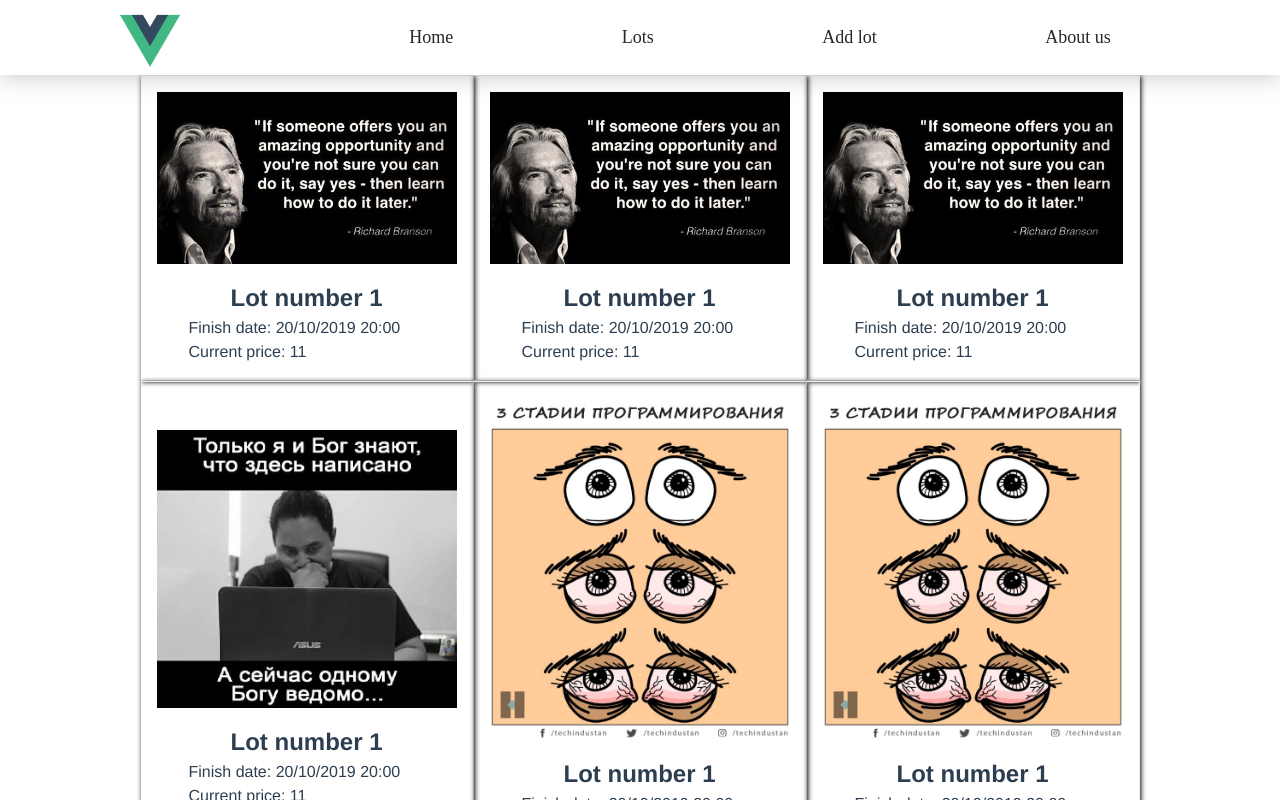
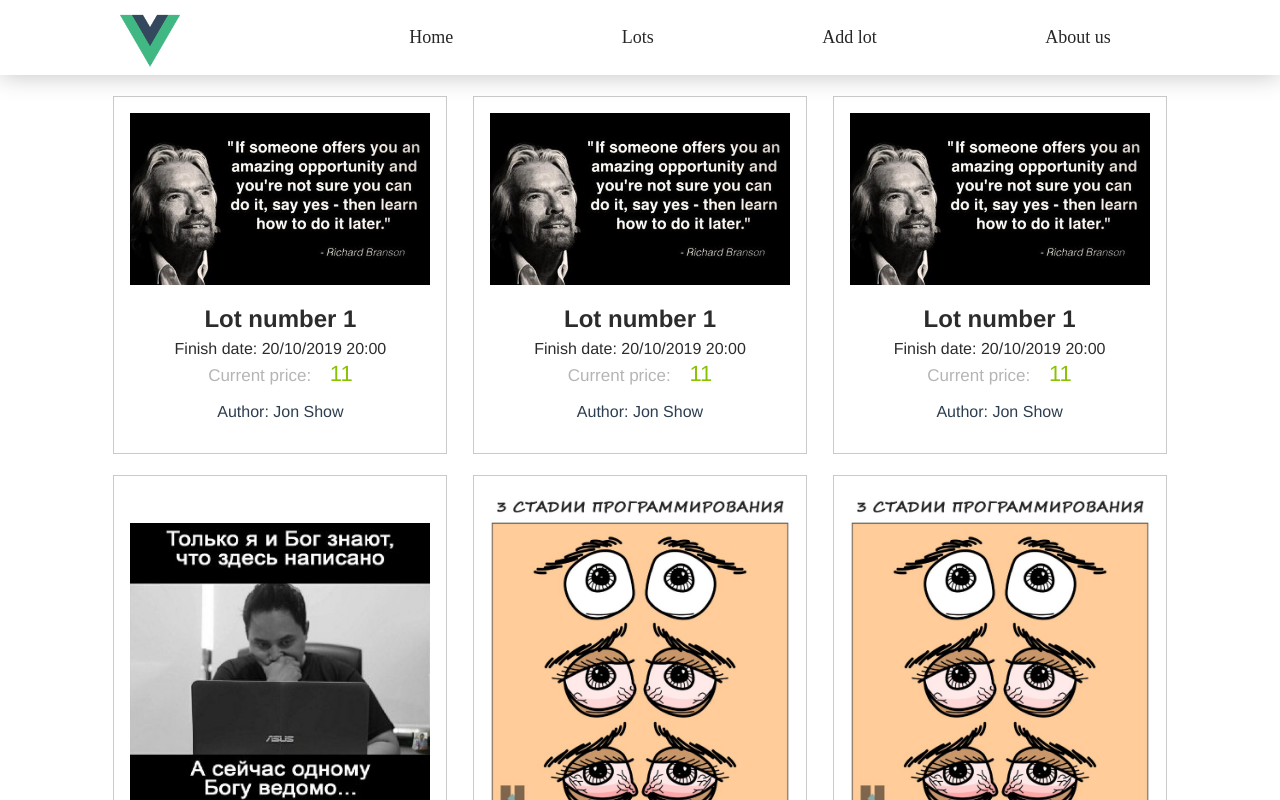
Before and after one commit to vladislavovuch/auction, a Vue app: page /auction in a window 1280 px wide. Shown: the top 800 px of the page. Built offline with nearby package versions, Linux system fonts and the light colour scheme.

Commit message:
new layout for lots preview

```diff
--- /dev/null
+++ b/database.json
@@ -0,0 +1,59 @@
+{
+    "lotsShortList": [
+        {
+            "id": "1",
+            "img": {
+                "url": "static/brandson.jpg",
+                "alt": "Lot`s image - ancient coin"
+            },
+            "description": {
+                "title": "Lot number 1",
+                "finishDate": "20/10/2019 20:00",
+                "price": 11,
+                "author": "Jon Show"
+            }
+        }
+    ],
+    "lotsDetails": [
+        {
+            "id": "1",
+            "title": "Lot number 1",
+            "img": {
+                "url": "static/true_story.jpg",
+                "alt": "lot number 1"
+            },
+            "description":"Lorem ipsum dolor sit amet, consectetur adipisicing elit. Autem quos rerum similique veniam! Ab, delectus dolores facilis id laudantium omnis repellat rerum sapiente sint sit soluta, totam unde vero voluptatem?",
+            "price": 11,
+            "min_rate": 10,
+            "finishDate": "20/10/2019 20:00",
+            "author": {
+                "name": "Jon Show",
+                "contacts": {
+                    "email": "12345crazysailer@gmail.com",
+                    "phoneNumber": "+380969913199"
+                }
+            }
+        },
+        {
+            "id": "2",
+            "title": "Lot number 1",
+            "img": {
+                "url": "static/true_story.jpg",
+                "alt": "lot number 1"
+            },
+            "description":"Lorem ipsum dolor sit amet, consectetur adipisicing elit. Autem quos rerum similique veniam! Ab, delectus dolores facilis id laudantium omnis repellat rerum sapiente sint sit soluta, totam unde vero voluptatem?",
+            "price": 11,
+            "min_rate": 10,
+            "finishDate": "20/10/2019 20:00",
+            "author": {
+                "name": "Jon Show",
+                "contacts": {
+                    "email": "12345crazysailer@gmail.com",
+                    "phoneNumber": "+380969913199"
+                }
+            }
+        }
+
+
+    ]
+}
--- a/package.json
+++ b/package.json
@@ -4,10 +4,12 @@
     "private": true,
     "scripts": {
         "serve": "vue-cli-service serve",
-    "build": "vue-cli-service build"
+        "build": "vue-cli-service build",
+        "server": "json-server --watch database.json"
     },
     "dependencies": {
         "core-js": "^2.6.5",
+        "json-server": "^0.14.2",
         "vue": "^2.6.10",
         "vue-router": "^3.0.3",
         "vuex": "^3.0.1"
--- a/src/components/LotPreview/index.vue
+++ b/src/components/LotPreview/index.vue
@@ -8,15 +8,20 @@
             <!--<img src="../../assets/stages.jpg" :alt="user.img.alt">-->
         </div>
         <div class="description">
-            <h2>
+            <h2 class="lot_name">
                 {{user.description.title}}
             </h2>
             <p class="finish_date">
                 Finish date: {{user.description.finishDate}}
             </p>
-            <p class="price">
-                Current price: {{user.description.price}}
-            </p>
+            <div class="price_wrap">
+                <span class="price_title">
+                    Current price:
+                </span>
+                <span class="price">
+                   {{user.description.price}}
+                </span>
+            </div>
             <!--<a :href="'/lot-details' + user.id" @click.prevent="">
                 Details >>
             </a>-->
@@ -62,27 +67,20 @@
     .lot_preview {
         width: 100%;
         max-width: 300px;
-        /*border: 1px solid black;*/
+        margin: 1.3rem .8rem 0;
+        border: 1px solid #cacaca;
         display: flex;
-        border-top: 1px solid #ededed;
-        border-bottom: 1px solid #ededed;
-        border-right: 1px solid #ededed;
         padding: 1rem;
         flex-direction: column;
-        /*margin: .1rem .1rem 0;*/
-        position: relative;
         justify-content: center;
-        -webkit-box-shadow: 1px 1px #000;
-        -moz-box-shadow: 1px 1px #000;
-        box-shadow: 1px 1px 5px #000;
+        transition: .3s;
 
         &:hover {
             cursor: pointer;
-
-            .author {
-                /*display: block;*/
-                opacity: 1;
-            }
+            border-color: #89c202;
+            -webkit-box-shadow: 0px 0px 13px 0px #a8a8a8;
+            -moz-box-shadow: 0px 0px 13px 0px #a8a8a8;
+            box-shadow: 0px 0px 13px 0px #a8a8a8;
 
             .lot_image {
                 img {
@@ -114,38 +112,51 @@
     .description {
         width: 100%;
         margin-top: 1rem;
-
-        h2 {
-            line-height: 1.5em;
-            clear: both;
-        }
-
-        p {
-            text-align: left;
-            line-height: 1.5em;
-            padding-left: 2rem;
-            clear: both;
-        }
-
-        a {
-            float: right;
-        }
     }
 
+
+    .lot_name {
+        line-height: 1.5em;
+        color: #2c2c2c;
+    }
+
+    .finish_date {
+        text-align: center;
+        line-height: 1.5em;
+        color: #2c2c2c;
+    }
+
+    .price__wrap {
+        width: 100%;
+        display: flex;
+        justify-content: center;
+        align-items: center;
+    }
+
+    .price_title {
+        color: #b5b5b5;
+        font-size: 17px;
+        font-weight: 400;
+        margin-right: 14px;
+    }
+
+    .price {
+        color: #89c202;
+        font-size: 22px;
+        font-weight: 400;
+    }
+
+
+
+
     .author {
-        position: absolute;
-        bottom: -2rem;
         /*display: none;*/
         padding: 1rem 0;
         text-align: center;
-        width: calc(100% - 2rem);
+        /*width: 100%;*/
+        // margin-left: -1rem;
         z-index: 2;
-        opacity: 0;
-        -webkit-transition: all .3s;
-        -moz-transition: all .3s;
-        -ms-transition: all .3s;
-        -o-transition: all .3s;
-        transition: all .3s;
+        /*opacity: 0;*/
         background-color: #fff;
     }
 </style>
--- a/src/views/AuctionLots/index.vue
+++ b/src/views/AuctionLots/index.vue
@@ -1,20 +1,20 @@
 <template>
     <div class="auction_lots" @click="showLotDetails">
-        <auction-lot
+        <lot-preview
                 v-for="(user, index) in $store.state.lotsShortList"
                 :key="index"
                 :user="user"
-        ></auction-lot>
+        ></lot-preview>
 
     </div>
 </template>
 
 <script>
-    import AuctionLot from '../../components/LotPreview'
+    import LotPreview from '../../components/LotPreview'
 
     export default {
         components: {
-            AuctionLot,
+            LotPreview,
         },
         methods: {
             showLotDetails(event) {
```
Also changed, not shown: 1 other file (tests, documents, lock files or other folders). Lines whose indentation alone changed are shown as unchanged.
